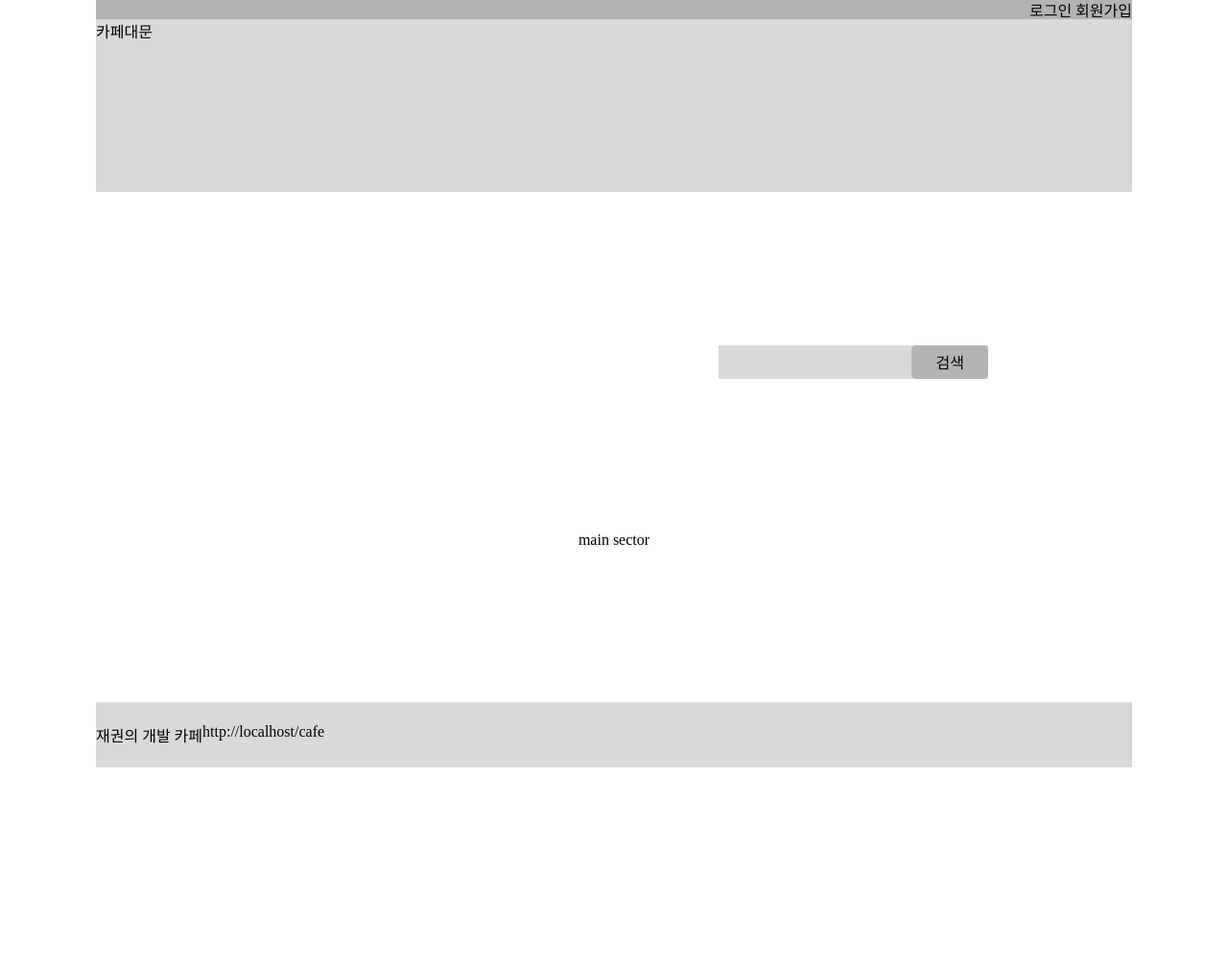
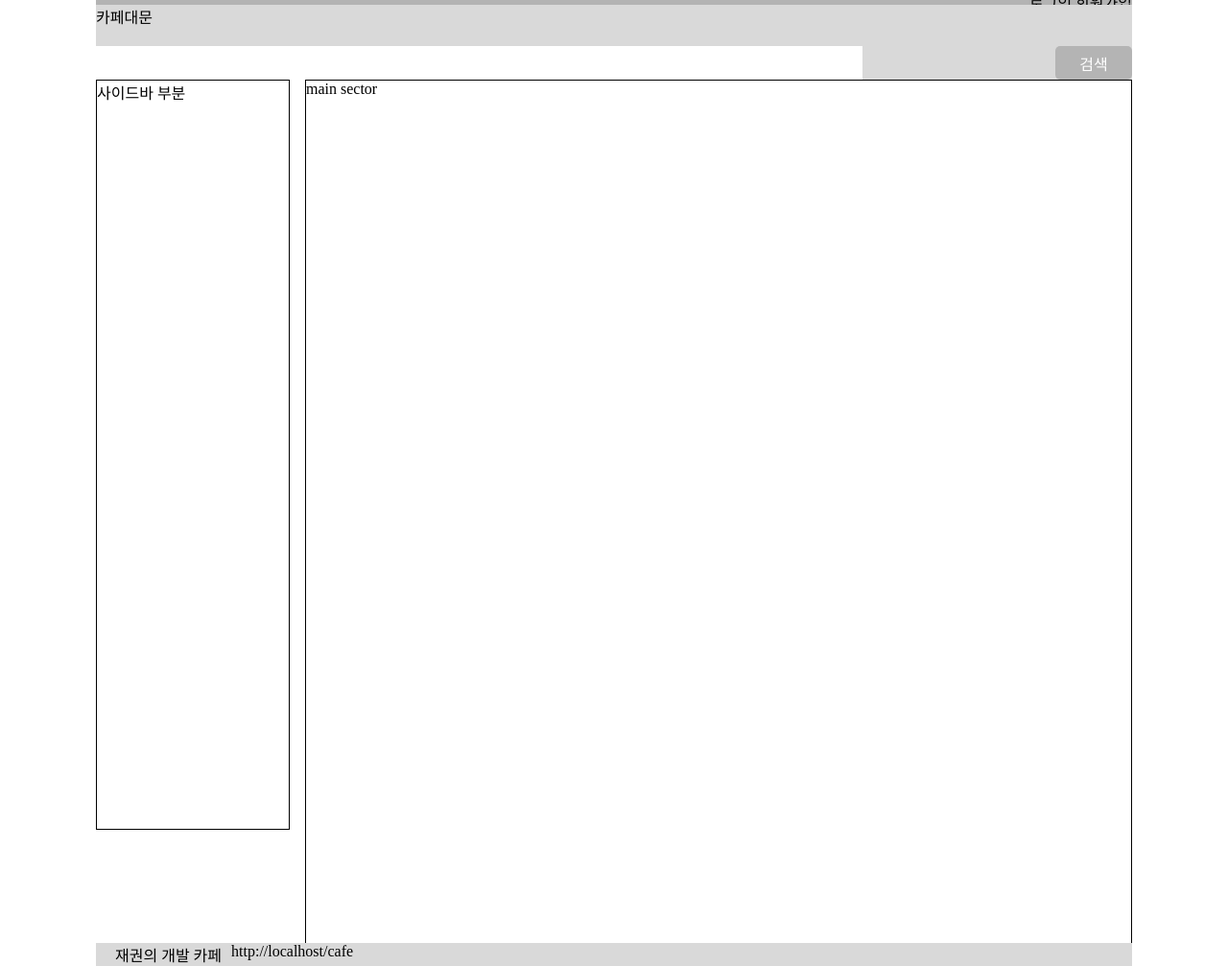
Before and after one commit to yongsubchoi/naver_cafe, a CodeIgniter app: page /database/ in a window 1280 px wide. Shown: the whole page at 96% size. Before the commit the page ends 800 px from the top, so only its background shows below. Run offline with CodeIgniter, Linux system fonts and the light colour scheme.

Commit message:
ADD 레이아웃 관리를 위해 sidebar.php추가 및 화면 레이아웃 설정

```diff
--- a/CI/application/libraries/Layouts.php
+++ b/CI/application/libraries/Layouts.php
@@ -10,6 +10,7 @@ class Layouts {
 
     public function view($view, $data = array()) {
         $this->CI->load->view('layouts/header', $data);
+        $this->CI->load->view('layouts/sideBar', $data);
         $this->CI->load->view($view, $data);
         $this->CI->load->view('layouts/footer', $data);
     }
--- a/CI/application/views/layouts/footer.php
+++ b/CI/application/views/layouts/footer.php
@@ -1,8 +1,9 @@
   <footer>
     <div></div>
+    <!-- 푸터 부분 -->
     <div class="footer_logo">
-      <div>재권의 개발 카페</div>
-      <div>http://localhost/cafe</div>
+      <div style="margin-left: 20px">재권의 개발 카페</div>
+      <div style="margin-left: 10px">http://localhost/cafe</div>
     </div>
   </footer>
 </body>
--- /dev/null
+++ b/CI/application/views/layouts/sideBar.php
@@ -0,0 +1,8 @@
+<div class="main_section">
+  <!-- 사이드바 부분 -->
+  <div class="side_bar_section">
+    <!-- 사이드바 -->
+    <div class="side_bar">
+      사이드바 부분
+    </div>
+  </div>
--- a/CI/application/views/posts/index_view.php
+++ b/CI/application/views/posts/index_view.php
@@ -1,5 +1,8 @@
 <?php
   defined('BASEPATH') OR exit('No direct script access allowed');
 ?>
-
-<?php echo $content; ?>
+  <!-- 메인 게시판 부분 -->
+  <div class="main_posts">
+    <?php echo $content; ?>
+  </div>
+</div>
--- a/CI/public/css/styles.css
+++ b/CI/public/css/styles.css
@@ -34,10 +34,10 @@ header {
   background-color: #D9D9D9;
 }
 .search_section {
-  width: 100%;
+  width: 1080px;
   height: 35px;
   display: flex;
-  justify-content: space-around;
+  justify-content: space-between;
   align-items: center;
 }
 .search_bar {
@@ -56,7 +56,35 @@ header {
   justify-content: center;
   align-items: center;
   border-radius: 5px;
+  color: #FFFFFF;
 }
+
+/** 메인 부분 */
+.main_section {
+  width: 1080px;
+  height: 900px;
+  display: flex;
+  flex-direction: row;
+  justify-content: space-between;
+  align-items: flex-start;
+}
+.main_posts {
+  width: 860px;
+  height: 900px;
+  border: 1px solid black;
+}
+/*! 메인 > 사이드바 */
+/** 사이드바 부분 */
+.side_bar_section {
+  width: 200px;
+  height: 780px;
+}
+.side_bar {
+  width: 100%;
+  height: 100%;
+  border: 1px solid black;
+}
+
 
 /** 푸터 부분 */
 footer {
```
